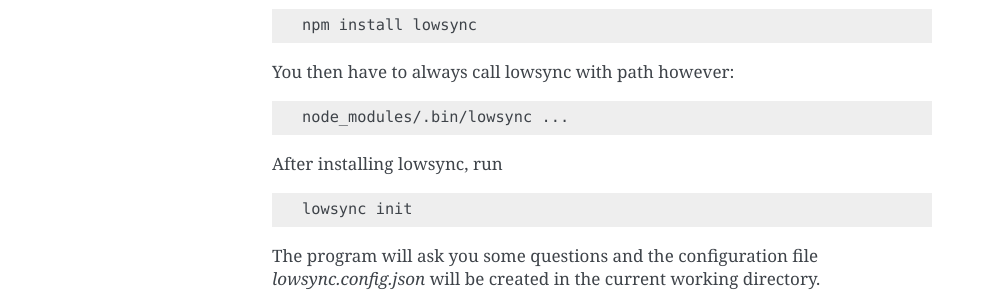
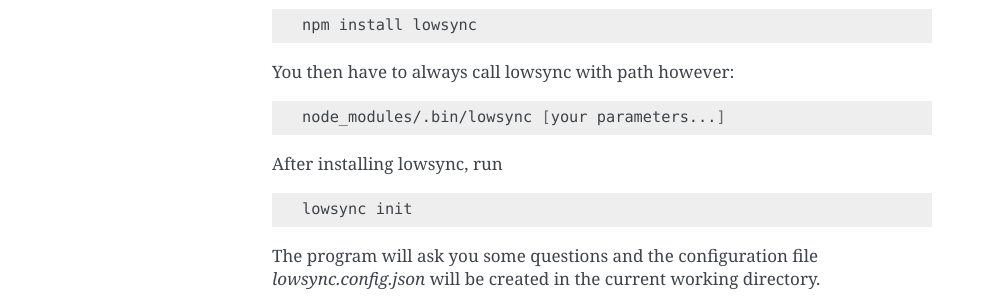
Before and after one commit to neonious/lowsync, a Sphinx documentation site: the page built from doc/index.rst, in a window 1280 px wide. Shown: the part 475-775 px from the top of the page, without its empty margins (148-1141 px from the left). Built offline with Sphinx 7.4.7, drawn with Linux system fonts in a browser that asks for light colours.

Commit message:
small change in doc

```diff
--- a/doc/index.rst
+++ b/doc/index.rst
@@ -30,7 +30,7 @@ You then have to always call lowsync with path however:
 
 .. code-block:: bash
 
-	node_modules/.bin/lowsync ...
+	node_modules/.bin/lowsync [your parameters...]
 
 After installing lowsync, run
 
```
Also changed, not shown: README.md (+1 -1 lines).
